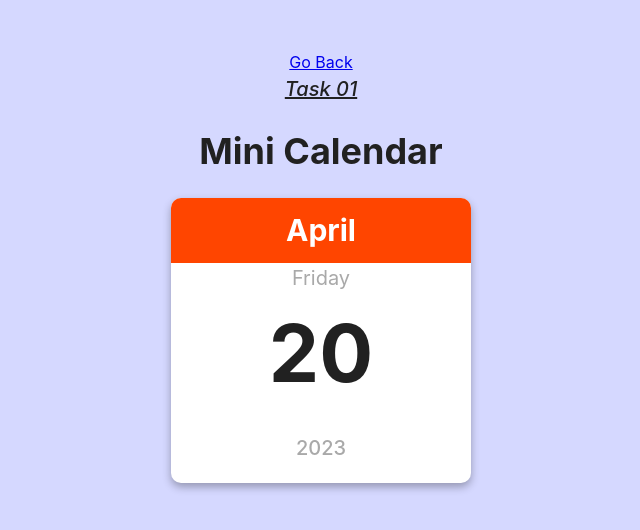
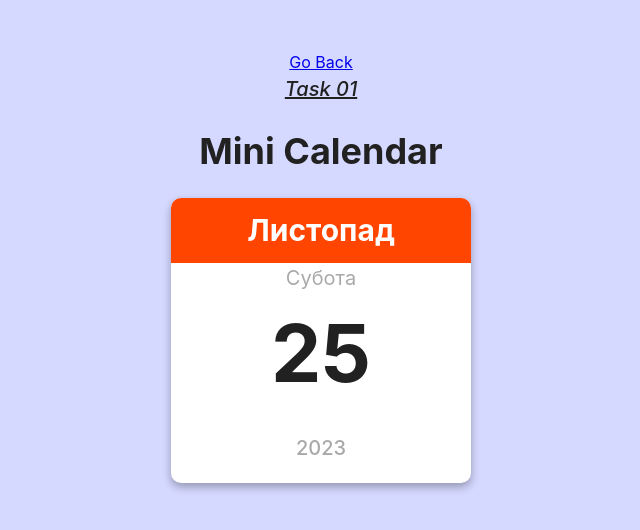
Before and after one commit to Zhyuli/fson95-luckyjs, a plain HTML site: page lesson-05/module-09/pages/calendar.html in a window 1280 px wide. Shown: the top 530 px of the page, without its empty margins (399-1039 px from the left). Drawn offline with Linux system fonts and the light colour scheme.

Commit message:
task-9.1

```diff
--- a/lesson-05/module-09/css/main.css
+++ b/lesson-05/module-09/css/main.css
@@ -6,8 +6,8 @@
 }
 
 body {
-  font-family: -apple-system, BlinkMacSystemFont, 'Segoe UI', Roboto, Oxygen,
-    Ubuntu, Cantarell, 'Open Sans', 'Helvetica Neue', sans-serif;
+  font-family: -apple-system, BlinkMacSystemFont, "Segoe UI", Roboto, Oxygen,
+    Ubuntu, Cantarell, "Open Sans", "Helvetica Neue", sans-serif;
   background-color: #d5d8ff;
   color: #212121;
   line-height: 1.5;
@@ -58,11 +58,13 @@ a {
   padding: 10px;
   font-size: 30px;
   font-weight: bold;
+  text-transform: capitalize;
 }
 
 .day-name {
   font-size: 20px;
   color: darkgray;
+  text-transform: capitalize;
 }
 
 .day-number {
@@ -154,7 +156,7 @@ button:hover {
 }
 
 .clock__item:not(:nth-child(3))::after {
-  content: ':';
+  content: ":";
   position: absolute;
   right: -15px;
 }
--- /dev/null
+++ b/lesson-05/module-09/js/calendar.js
@@ -0,0 +1,19 @@
+const monthNameEl = document.querySelector('.js-month');
+const dayNameEl = document.querySelector('.js-day');
+const dayNumEl = document.querySelector('.js-day-number');
+const yearEl = document.querySelector('.js-year');
+
+const date = new Date();
+console.log(date.getDay());
+
+const month = date.toLocaleDateString("uk-UA", { month: "long" });
+monthNameEl.textContent = month;
+
+const day = date.toLocaleDateString("uk-UA", { weekday: "long" });
+dayNameEl.textContent = day;
+
+const numb = date.toLocaleDateString("uk-UA", { day: "numeric" });
+dayNumEl.textContent = numb;
+
+const year = date.toLocaleDateString("uk-UA", { year: "numeric" });
+yearEl.textContent = year;
--- a/lesson-05/module-09/pages/calendar.html
+++ b/lesson-05/module-09/pages/calendar.html
@@ -4,6 +4,7 @@
     <meta charset="UTF-8" />
     <meta name="viewport" content="width=device-width, initial-scale=1.0" />
     <title>Document</title>
+    <script type="module" src="../js/calendar.js"></script>
 
     <link rel="stylesheet" href="../css/main.css" />
   </head>
```
